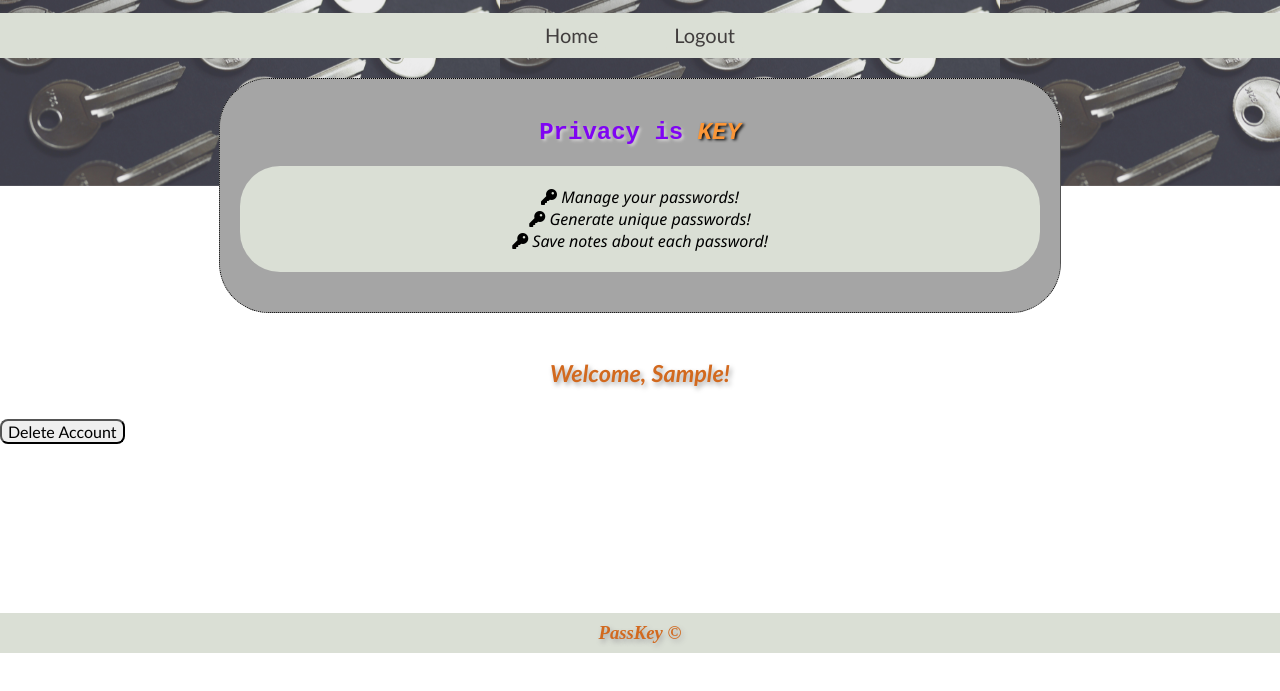
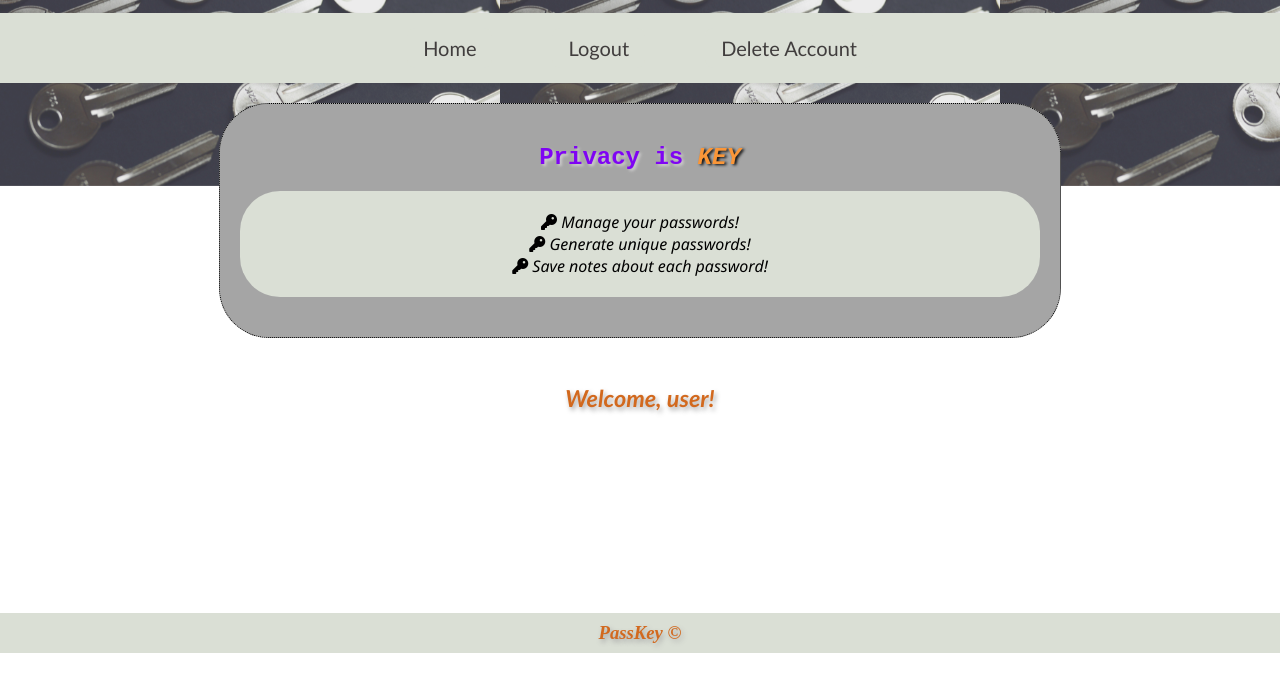
Before and after one commit to cheyennerossler-demskie/WDP_Proj25, a website with bundled scripts: page public/home.html in a window 1280 px wide. Shown: the part 147-838 px from the top of the page. Built offline with nearby package versions, Linux system fonts and the light colour scheme; sample sign-in values are in the browser's storage.

Commit message:
fixed delete account button, added confirmation pop up for logout function, updated css for nav bar elements

```diff
--- a/public/scripts/home.js
+++ b/public/scripts/home.js
@@ -10,37 +10,20 @@ console.log(user);
 
 const home = document.getElementById("home")
 
-// Ensure user.firstName exists, use for welcome message
-if (user && user.firstName) {
+home.innerHTML = `
+  <h3>Welcome, ${user.firstName}!</h3>
+`
+
+if (user && user.UserFirstName) {
   home.innerHTML = `
-    <h3>Welcome, ${user.firstName}!</h3>
-    <button id="deleteAccount">Delete Account</button>
-  `;
+    <h3>Welcome, ${user.UserFirstName}!</h3>
+  `
 } else {
-  // Fallback if firstName is missing
   home.innerHTML = `
     <h3>Welcome, user!</h3>
-    <button id="deleteAccount">Delete Account</button>
-  `;
+  `
 }
 
-const deleteUser = document.getElementById("deleteAccount")
-deleteUser.addEventListener('click', deleteAccount)
-
-function deleteAccount() {
-  if(confirm("Are you sure?")) {
-    fetchData('/users/deleteAccount', user, "DELETE")
-    .then(data => {
-      if(!data.message) {
-        console.log(data)
-        removeCurrentUser()
-        window.location.href = "index.html"
-      }
-    })
-  }
-}
-
-/*
 let noteForm = document.getElementById('noteForm')
 noteForm.addEventListener('submit', save)
 
@@ -79,4 +62,3 @@ document.getElementById('date').value = ""
 function validString(word) {
     return word == ""
 }
-*/
--- a/public/scripts/main.js
+++ b/public/scripts/main.js
@@ -5,7 +5,8 @@ if(getCurrentUser()) {
   nav.innerHTML = `
     <ul>
         <li><a href="home.html">Home</a></li>
-        <li><a id="logout">Logout</a></li>
+        <li><button id="logout">Logout</button></li>
+        <li><button id="deleteAccount">Delete Account</button></li>
     </ul>
   `
 } else {
@@ -18,10 +19,38 @@ if(getCurrentUser()) {
   `;
 }
 
-// enable logout functionality
-const logout = document.getElementById("logout")
-if(logout) logout.addEventListener('click', removeCurrentUser)
+const deleteButton = document.getElementById("deleteAccount")
+if (deleteButton) deleteButton.addEventListener("click", () => {
+  if (confirm("Are you sure you want to delete your account? This action cannot be undone.")) {
+    const user = getCurrentUser()
+    fetchData('/users/deleteAccount', user, "DELETE")
+      .then(data => {
+        if (!data.message) {
+          console.log(data)
+          removeCurrentUser()
+          window.location.href = "index.html"
+        }
+      })
+      .catch(err => console.error("Delete failed:", err))
+  }
+})
 
+const logoutButton = document.getElementById('logout');
+if (logoutButton) {
+  logoutButton.addEventListener('click', function (e) {
+    // Show confirmation dialog
+    const confirmed = confirm("Are you sure you want to log out?");
+
+    // If the user cancels the logout, prevent the default action
+    if (!confirmed) {
+      e.preventDefault(); // Prevent the default logout action
+    } else {
+      // If the user confirms, the logout action continues (this could be redirect, remove session, etc.)
+      removeCurrentUser();  // Calls your logout function
+      window.location.href = "index.html"; // Redirects to the login page or home
+    }
+  });
+}
 
 // Fetch method implementation:
 export async function fetchData(route = '', data = {}, methodType) {
--- a/public/style.css
+++ b/public/style.css
@@ -59,20 +59,31 @@ header nav ul {
 	gap: 10px;
 }
 
-header nav ul li a{
-	text-decoration: none;
-	font-size: 20px;
-	color: rgb(64, 61, 61);
+header nav ul li a,
+header nav ul li button {
+  display: inline-block;
+  background-color: rgb(218, 223, 213);
+  font-family: 'Gill Sans', 'Gill Sans MT', Calibri, 'Trebuchet MS', sans-serif;
+  text-decoration: none;
+  font-size: 20px;
+  color: rgb(64, 61, 61);
+  margin: 5px;
+  padding: 8px 16px;
+  border-radius: 8px;
+  border: none;
+  cursor: pointer;
+  transition: all 0.3s ease;
 }
 
 header nav ul li{
 	margin: 0 20px; /* horizontal spacing */
   }
 
-header nav ul li a:hover {
+header nav ul li a:hover,
+header nav ul li button:hover {
 	box-shadow: 2px 3px 2px chocolate;
 	color: black;
-}
+  }
 
 .about{
 	font-family: monospace;
@@ -149,20 +160,39 @@ p{
 
 .button{
 	font-family: 'Gill Sans', 'Gill Sans MT', Calibri, 'Trebuchet MS', sans-serif;
-	font-size: medium;
+	font-size: large;
 	border-radius: 8px;
 	cursor: pointer;
+	transition: all 0.3s ease; /* Smooth transition for hover effects */
 }
 
-#deleteAccount{
+.button:hover {
+	color: white;  /* Change text color on hover */
+	background-color: rgb(63, 46, 139);
+    box-shadow: 2px 3px 2px darkorange;  /* Optional shadow effect */
+}
+
+#deleteAccount, #logout{
 	font-family: 'Gill Sans', 'Gill Sans MT', Calibri, 'Trebuchet MS', sans-serif;
-	font-size: medium;
+	font-size: 20px;
+	color: rgb(64, 61, 61);
+	background-color: rgb(218, 223, 213);
+	list-style-type: none;
+	display: flex;
+	flex-wrap: wrap; /* allow items to wrap on smaller screens */
+	justify-content: center;
+	border: none;
+	outline: none;
 	border-radius: 8px;
 	cursor: pointer;
+	text-decoration: none;
+	padding: 8px 16px; /* Ensure consistent padding */
+	transition: all 0.3s ease; /* Smooth transition for hover effects */
 }
 
-#logout {
-	cursor: pointer;
+#deleteAccount:hover, #logout:hover {
+	box-shadow: 2px 3px 2px red;
+	color: darkred;
   }
 
 footer{
```
